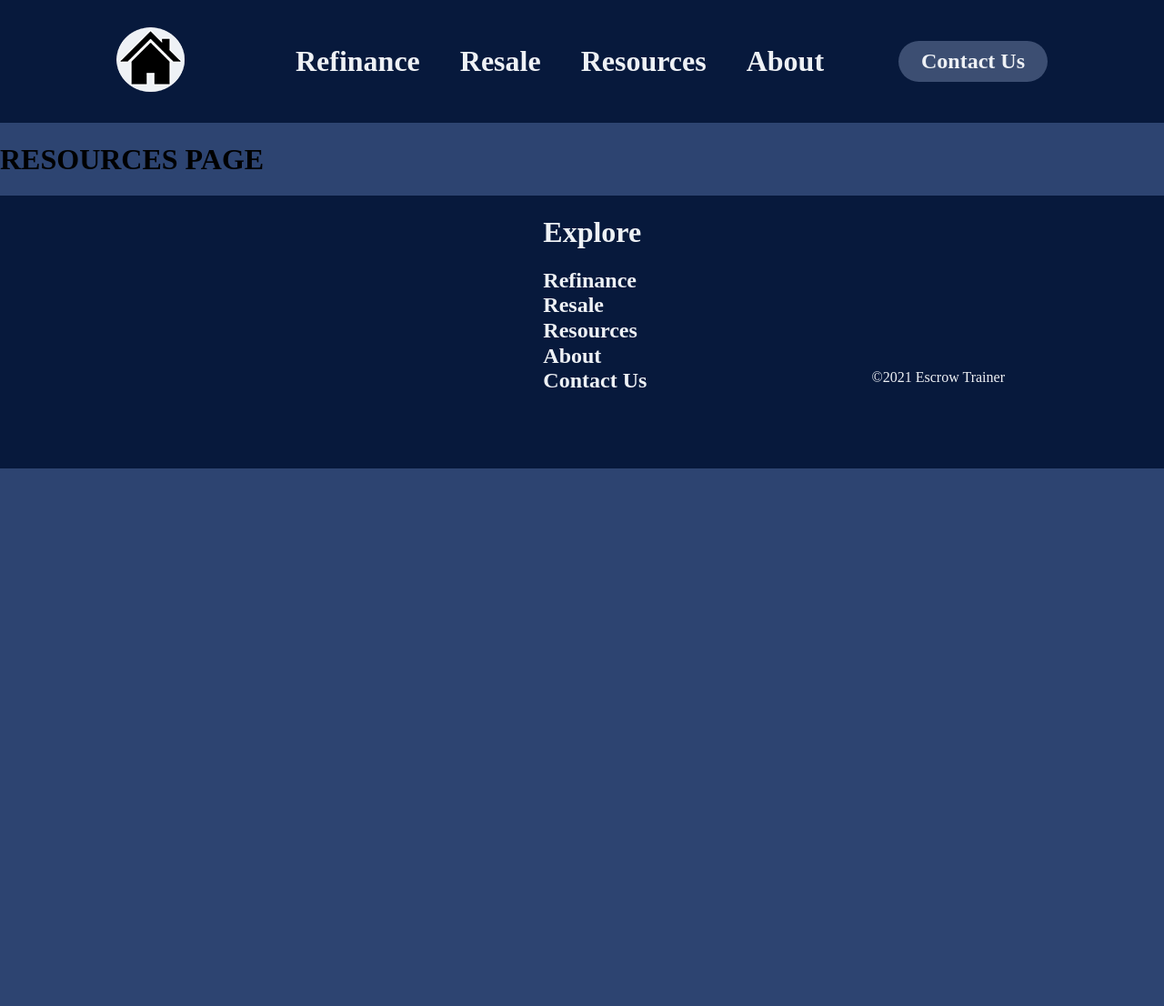
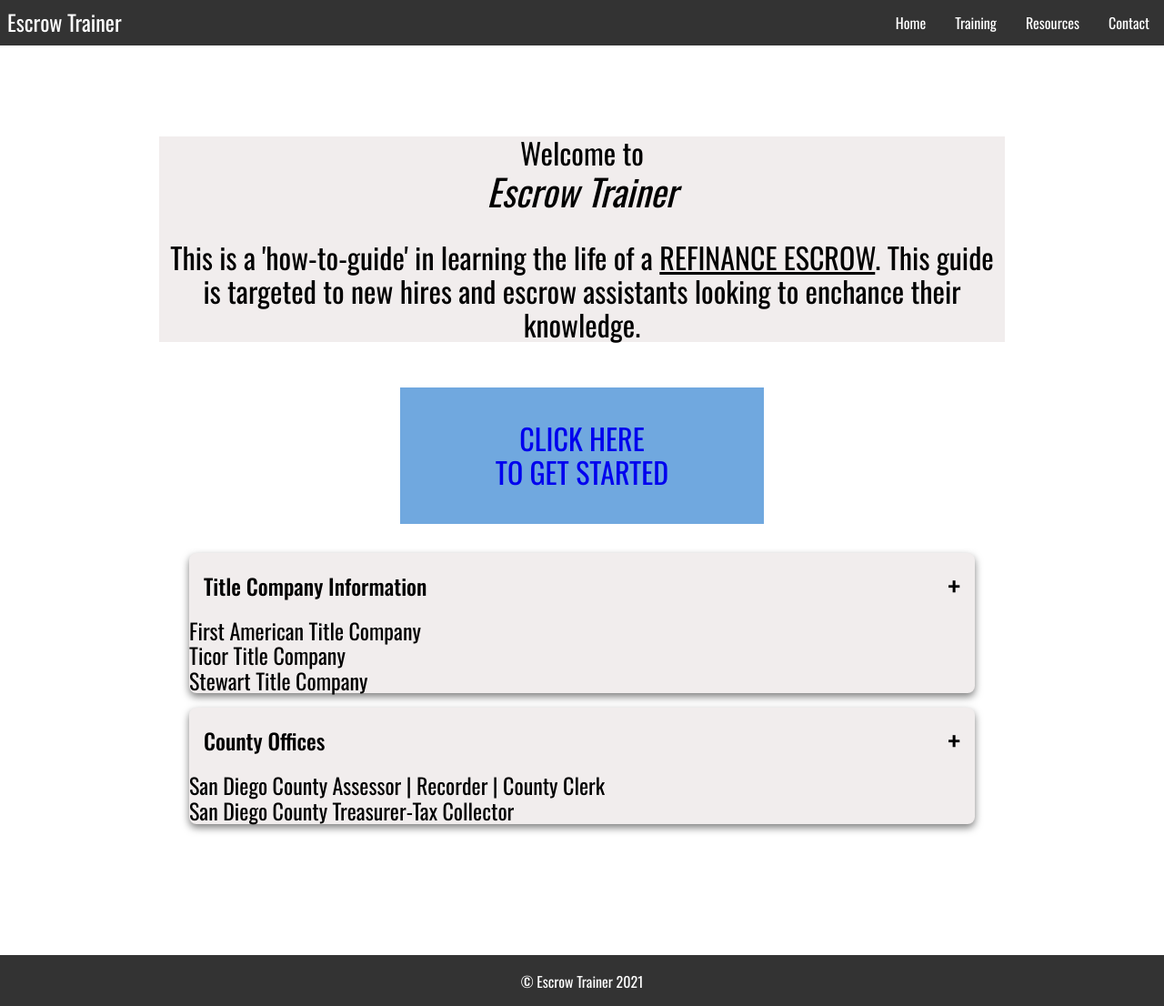
Before and after one commit to Ryan-B-King/WEBD127_Final, a plain HTML site: page resources.html in a window 1280 px wide. Shown: the whole page at 91% size. Before the commit the page ends 800 px from the top, so only its background shows below. Drawn offline with nearby package versions, Linux system fonts and the light colour scheme.

Commit message:
UX update
continued improvements to UX and added content

```diff
--- /dev/null
+++ b/js/script.js
@@ -0,0 +1,6 @@
+const toggleButton = document.getElementsByClassName('toggle-button')[0]
+const navbarLinks = document.getElementsByClassName('navbar-links')[0]
+
+toggleButton.addEventListener('click', () => {
+    navbarLinks.classList.toggle('active')
+})
--- a/resources.html
+++ b/resources.html
@@ -4,43 +4,77 @@
     <meta charset="UTF-8">
     <meta http-equiv="X-UA-Compatible" content="IE=edge">
     <meta name="viewport" content="width=device-width, initial-scale=1.0">
-    <title>Escrow Trainer</title>
     <link rel='stylesheet' href='styles/normalize.css'>
     <link rel='stylesheet' href='styles/styles.css'>
-    <!-- Load an icon library to show a hamburger menu (bars) on small screens -->
-    <link rel="stylesheet" href="https://cdnjs.cloudflare.com/ajax/libs/font-awesome/4.7.0/css/font-awesome.min.css">
-
+    <link rel="preconnect" href="https://fonts.gstatic.com">
+    <link href="https://fonts.googleapis.com/css2?family=Oswald:wght@200;300;400;500;600;700&display=swap" rel="stylesheet">
+    <script src='js/script.js' defer></script>
+    <title>Document</title>
 </head>
 <body>
-<header></header>
+    <nav class='navbar'>
+        <div class='brand-title'>Escrow Trainer</div>
+        <a href='#' class='toggle-button'>
+            <span class='bar'></span>
+            <span class='bar'></span>
+            <span class='bar'></span>
+        </a>
+        <div class='navbar-links'>
+            <ul>
+                <li><a href='index.html'>Home</a></li>
+                <li><a href='#'>Training</a></li>
+                <li><a href='#'>Resources</a></li>
+                <li><a href='contact.html'>Contact</a></li>
+            </ul>
+        </div>
+    </nav>
 
-<nav>
-    <a href='index.html'><img id='home' src='images/home_iconV4.png'></a>
-    <ul class='nav_links'>
-        <li><a href='refi.html'>Refinance</a></li>
-        <li><a href='resale.html'>Resale</a></li>
-        <li><a href='resources.html'>Resources</a></li>
-        <li><a href='about.html'>About</a></li>
-    </ul>
-    <a class='cta' href='contact.html'><button>Contact Us</button></a>
-</nav>
+    <main>
 
-<main>
-<h1>RESOURCES PAGE</h1>
-</main>
+        <div class='section-container'><p>Welcome to<br> <i style="font-size: 2.5rem;">Escrow Trainer</i></p><p>This is a 'how-to-guide' in learning the life of a <u>REFINANCE ESCROW</u>.  This guide is targeted to new hires and escrow assistants looking to enchance their knowledge.</p></div>
 
-<footer>
-    <div id='explore'>
-        <h1>Explore</h1>
-        <a class='footer_links' href='refi.html'>Refinance</a></br>
-        <a class='footer_links' href='resale.html'>Resale</a></br>
-        <a class='footer_links' href='resources.html'>Resources</a></br>
-        <a class='footer_links' href='about.html'>About</a></br>
-        <a class='footer_links' href='contact.html'>Contact Us</a>
-    </div>
+        <div class='section-container action-button'><p><a href='#'>CLICK HERE<br>TO GET STARTED</a></p></div>
 
+        <div class='accordion'>
+            <div class='accordion-item'>
+                <div class='accordion-item-header'>
+                    Title Company Information
+                </div>
+                <div class='accordion-item-body'>
+                    <div class="accordian-item-body-content">
+                        <a>First American Title Company</a>
+                    </div>
+                </div>
+                <div class='accordion-item-body'>
+                    <div class="accordian-item-body-content">
+                        <a>Ticor Title Company</a>
+                    </div>
+                </div>
+                <div class='accordion-item-body'>
+                    <div class="accordian-item-body-content">
+                        <a>Stewart Title Company</a>
+                    </div>
+                </div>
+            </div>
 
-    <p id='copyright'>&copy2021 Escrow Trainer</p>
-</footer>
+            <div class='accordion-item'>
+                <div class='accordion-item-header'>
+                    County Offices
+                </div>
+                <div class='accordion-item-body'>
+                    <div class="accordian-item-body-content">
+                        San Diego County Assessor | Recorder | County Clerk
+                    </div>
+                    <div class="accordian-item-body-content">
+                        San Diego County Treasurer-Tax Collector
+                    </div>
+                </div>
+
+            </div>
+        </div>
+
+    </main>
+
+    <footer>&copy Escrow Trainer 2021</footer>
 </body>
 </html>
--- a/styles/styles.css
+++ b/styles/styles.css
@@ -1,97 +1,202 @@
 
-.color-primary-0 { color: #2D4471 }	/* Main Primary color */
-.color-primary-1 { color: #EEF1F5 }
-.color-primary-2 { color: #7284A7 }
-.color-primary-3 { color: #07193C }
-.color-primary-4 { color: #000206 }
+/* font-family: 'Oswald', sans-serif; -- CSS code to use Oswald Font */
+/* font location: https://fonts.google.com/share?selection.family=Oswald:wght@200;300;400;500;600;700 */
+
+* {
+    box-sizing: border-box;
+}
 
 body {
-  background-color: #2D4471;
+    margin: 0;
+    padding: 0;
+    font-family: 'Oswald', sans-serif;
 }
 
-li, a, button {
-  font-size: 16px;
-  text-decoration: none;
+.navbar {
+    display: flex;
+    justify-content: space-between;
+    align-items: center;
+    background-color: #333;
+    color: white;
 }
 
-nav {
-  background-color: #07193C;
-  display: flex;
-  justify-content: space-between;
-  align-items: center;
-  padding: 30px 10%;
+.brand-title {
+    font-size: 1.5rem;
+    margin: .5rem;
 }
 
-#home {
-  cursor: pointer;
+.navbar-links ul {
+    margin: 0;
+    padding: 0;
+    display: flex;
 }
 
-.nav_links li {
-  display: inline-block;
-  padding: 0px 20px;
+.navbar-links li {
+    list-style-type: none;
 }
 
-.nav_links li a {
-  transition: all 0.3s ease 0s;
-  color: #EEF1F5;
-  font-weight: bold;
-  font-size: 2em;
+.navbar-links li a {
+    text-decoration: none;
+    color: white;
+    padding: 1rem;
+    display: block;
 }
 
-.nav_links li a:hover {
-  color: #2D4471
+.navbar-links li:hover {
+    background-color: #555;
 }
 
-button {
-  padding: 9px 25px;
-  background-color: rgb(114, 132, 167, 0.5);
-  border:none;
-  border-radius:  50px;
-  cursor: pointer;
-  transition: all 0.3s ease 0s;
-  color: #EEF1F5;
-  font-weight: bold;
-  font-size: 1.5em;
+.toggle-button {
+    position: absolute;
+    top: .75rem;
+    right: 1rem;
+    display: none;
+    flex-direction: column;
+    justify-content: space-between;
+    width: 30px;
+    height: 21px;
 }
 
-button:hover {
-  background-color: rgb(114, 132, 167, 1);
+.toggle-button .bar {
+    height: 3px;
+    width: 100%;
+    background-color: white;
+    border-radius: 10px;
 }
 
 main {
-  width: 960px;
+    height: 100vh;
+}
+
+.section-container {
+    background-color: rgb(241, 237, 237);
+    font-size: 2rem;
+    margin: 100px 15px 50px 15px;
+    text-align: center;
+}
+
+.action-button {
+    display: flex;
+    flex-direction: column;
+    justify-content: center;
+    height: 150px;
+    background-color: rgb(112, 168, 223);
+}
+
+.action-button p {
+    display: block;
+    text-align: center;
+}
+
+.action-button p a {
+    text-decoration: none;
 }
 
 footer {
-  width: 100%;
-  height: 300px;
-  background-color: #07193C;
-  color: #EEF1F5;
-  display: grid;
-  grid-template-columns: 1fr 1fr 1fr;
+    display: flex;
+    justify-content: center;
+    width: 100%;
+    background-color: #333;
+    color: white;
+    height: 56px;
+    padding-top: 20px;
+    bottom: 0px;
+    margin-top: 100px;
 }
 
-#explore {
-  color: #EEF1F5;
-  grid-column:  2;
-  padding-left: 40%;
+@media (max-width: 500px) {
+    .toggle-button {
+        display: flex;
+    }
+
+    .navbar-links {
+        display: none;
+        width: 100%;
+    }
+
+    .navbar {
+        flex-direction: column;
+        align-items: flex-start;
+    }
+
+    .navbar-links ul {
+        width: 100%;
+        flex-direction: column;
+    }
+
+    .navbar-links li {
+        text-align: center;
+    }
+
+    .navbar-links li a {
+        padding: .5rem 1rem;
+    }
+
+    .navbar-links.active {
+        display: flex;
+    }
+
+    .section-container {
+        margin: 50px 15px 50px 15px;
+    }
+
 }
 
-#explore a {
-  font-size: 1.5em;
-  color: #EEF1F5;
+.accordion {
+    width: 90%;
+    max-width: 1000px;
+    margin: 2rem auto;
 }
 
-#copyright {
-  padding: 175px 175px 0 0;
-  text-align: right;
-  grid-column: 3;
+.accordion-item {
+    background-color: rgb(241, 237, 237);
+    font-size: 1.5rem;
+    margin: 1rem 0;
+    border-radius: 0.5rem;
+    box-shadow: 0 4px 8px 0 rgba(0,0,0,0.5);
+}
+
+.accordion-item-header {
+    padding: 0.5rem 3rem 0.5rem 1rem;
+    min-height: 3.5rem;
+    line-height: 3.5rem;
+    font-weight: 500;
+    display: flex;
+    align-items: center;
+    position: relative;
+    cursor: pointer;
+
+}
+
+.accordion-item-header::after {
+    content: '\002B';
+    font-size: 2rem;
+    position: absolute;
+    right: 1rem;
+}
+
+.accordion-item-header.active::after {
+    content: '\2212';
 }
 
 
-.footer_links {
-  transition: all 0.3s ease 0s;
-  color: #EEF1F5;
-  font-weight: bold;
-  font-size: 2em;
+
+
+
+
+
+
+
+@media (min-width: 450px) {
+    .action-button {
+        width: 400px;
+        margin: auto;
+    }
 }
+
+@media (min-width: 960px) {
+    main {
+        width: 960px;
+        margin: auto;
+    }
+}
--- /dev/null
+++ b/zOldFiles/zstyles.css
@@ -0,0 +1,97 @@
+
+.color-primary-0 { color: #2D4471 }	/* Main Primary color */
+.color-primary-1 { color: #EEF1F5 }
+.color-primary-2 { color: #7284A7 }
+.color-primary-3 { color: #07193C }
+.color-primary-4 { color: #000206 }
+
+body {
+  background-color: #2D4471;
+}
+
+li, a, button {
+  font-size: 16px;
+  text-decoration: none;
+}
+
+nav {
+  background-color: #07193C;
+  display: flex;
+  justify-content: space-between;
+  align-items: center;
+  padding: 30px 10%;
+}
+
+#home {
+  cursor: pointer;
+}
+
+.nav_links li {
+  display: inline-block;
+  padding: 0px 20px;
+}
+
+.nav_links li a {
+  transition: all 0.3s ease 0s;
+  color: #EEF1F5;
+  font-weight: bold;
+  font-size: 2em;
+}
+
+.nav_links li a:hover {
+  color: #2D4471
+}
+
+button {
+  padding: 9px 25px;
+  background-color: rgb(114, 132, 167, 0.5);
+  border:none;
+  border-radius:  50px;
+  cursor: pointer;
+  transition: all 0.3s ease 0s;
+  color: #EEF1F5;
+  font-weight: bold;
+  font-size: 1.5em;
+}
+
+button:hover {
+  background-color: rgb(114, 132, 167, 1);
+}
+
+main {
+  width: 960px;
+}
+
+footer {
+  width: 100%;
+  height: 300px;
+  background-color: #07193C;
+  color: #EEF1F5;
+  display: grid;
+  grid-template-columns: 1fr 1fr 1fr;
+}
+
+#explore {
+  color: #EEF1F5;
+  grid-column:  2;
+  padding-left: 40%;
+}
+
+#explore a {
+  font-size: 1.5em;
+  color: #EEF1F5;
+}
+
+#copyright {
+  padding: 175px 175px 0 0;
+  text-align: right;
+  grid-column: 3;
+}
+
+
+.footer_links {
+  transition: all 0.3s ease 0s;
+  color: #EEF1F5;
+  font-weight: bold;
+  font-size: 2em;
+}
```
Also changed, not shown: contact.html (+25 -30 lines), index.html (+25 -31 lines), zOldFiles/zcontact.html (added, +46 -0 lines), zOldFiles/zindex.html (added, +48 -0 lines), zOldFiles/zresources.html (added, +46 -0 lines), zOldFiles/zabout.html (renamed from about.html), zOldFiles/zrefi.html (renamed from refi.html), zOldFiles/zresale.html (renamed from resale.html).
